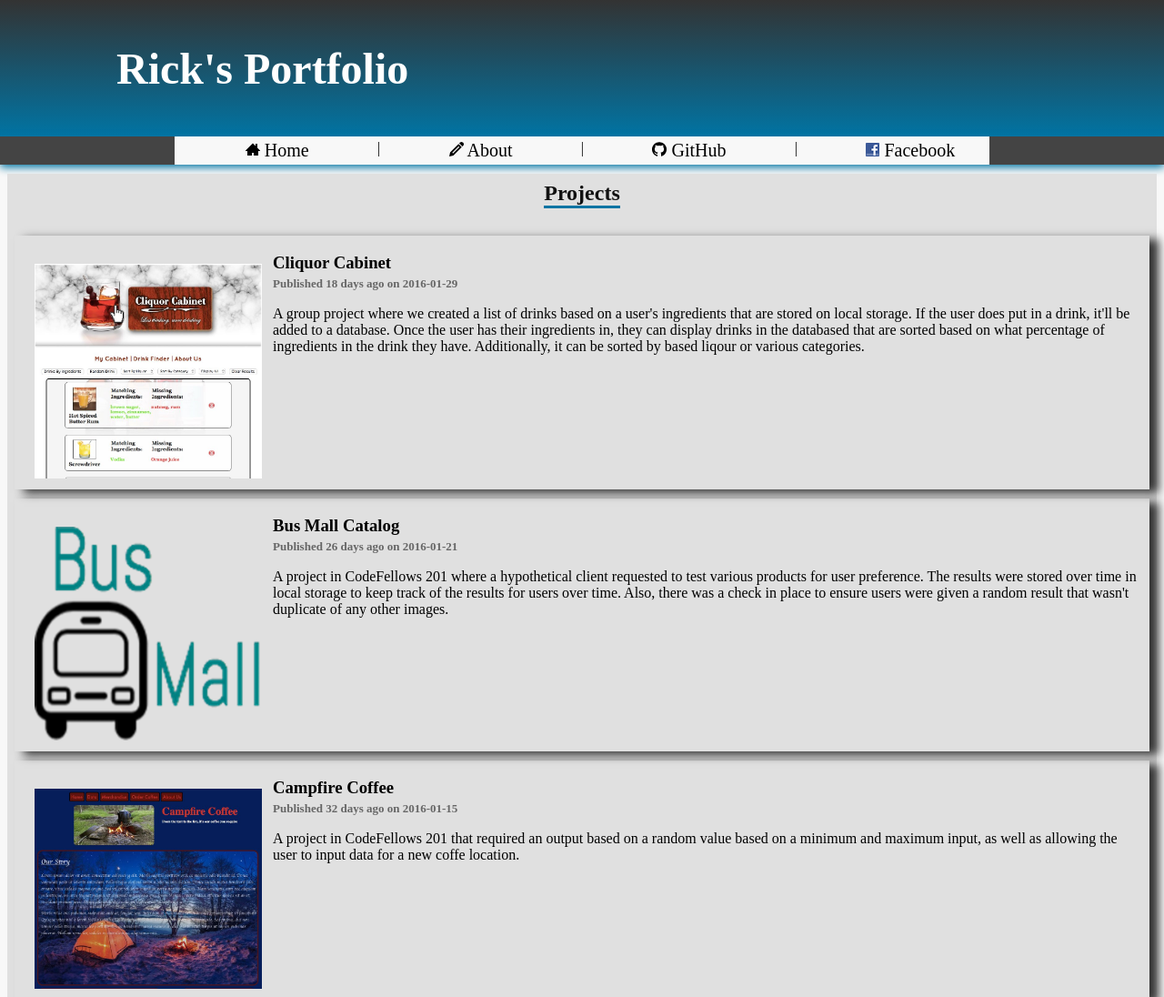
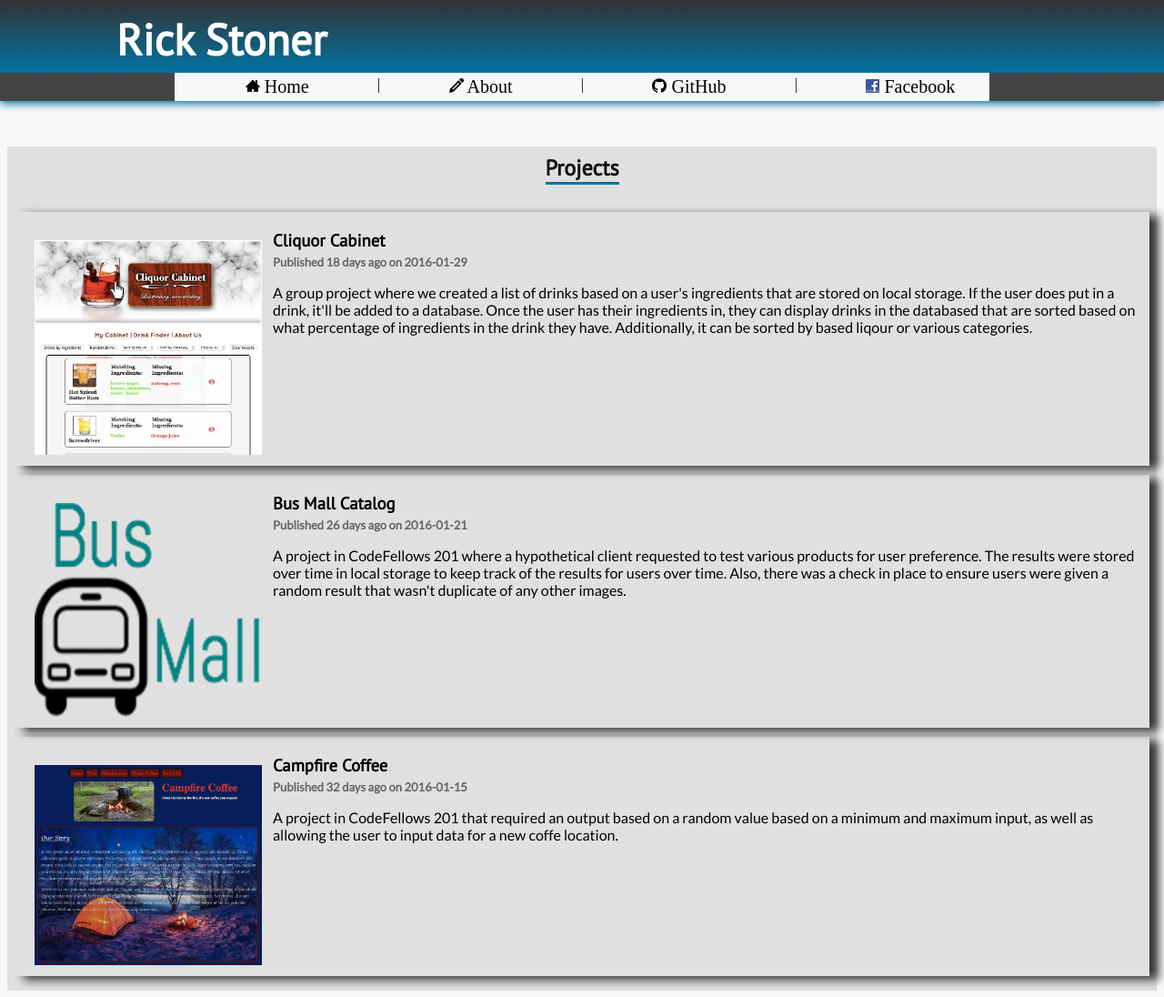
Before and after one commit to rstoner19/portfolio, a website: page index.html in a window 1280 px wide. Shown: the top 1096 px of the page at 91% size. Drawn offline with nearby package versions, Linux system fonts and the light colour scheme.

Commit message:
updated to a better font, reduced header size, navbar scrolls with page now

```diff
--- a/css/base.css
+++ b/css/base.css
@@ -5,20 +5,26 @@ body {
 
 header {
   background-image: -webkit-linear-gradient(#333333,#0174A3);
-  height: 150px;
+  height: 80px;
   display: flex;
   color: white;
   font-size: 1.5rem;
 }
 
+nav {
+  position: static;
+  width: 100%;
+}
+
 /*HEADER STYLES
 =======================================*/
 header > h1 {
-  margin-top: 1em;
+  margin-top: .25em;
   margin-left: 10%;
   width: 95%;
   justify-content: center;
   align-items: center;
+  font-family: 'PT Sans', sans-serif;
 }
 
 h2 {
@@ -26,10 +32,16 @@ h2 {
   border-bottom: solid 3px #0174A3;
   margin-top: .35em;
   align-self: center;
+  font-family: 'PT Sans', sans-serif;
 }
 
 h3 {
   margin-bottom: .2em;
+  font-family: 'PT Sans', sans-serif;
+}
+
+p {
+  font-family: 'Lato', serif;
 }
 
 /*LINK STYLES
--- a/css/layout.css
+++ b/css/layout.css
@@ -9,12 +9,13 @@ ul li {
   font-size: 1.25em;
 }
 
-section{
+section {
   background-color: #E0E0E0;
   display: flex;
   width: 97.5%;
+  margin: auto;
+  margin-top: 50px;
   flex-direction: column;
-  margin: auto;
   padding: 0em .5em 1em .5em;
 }
 
--- a/index.html
+++ b/index.html
@@ -7,6 +7,8 @@
     <link rel="stylesheet" href="css/layout.css">
     <link rel="stylesheet" href="css/icons.css">
     <link rel="stylesheet" href="css/modules.css">
+    <link href='https://fonts.googleapis.com/css?family=PT+Sans|Lato' rel='stylesheet' type='text/css'>
+
 
     <script id="port-template" type="text/x-handlebars-template">
       <article class="clearfix" data="{{category}}">
@@ -20,9 +22,9 @@
   </head>
   <body>
     <header>
-      <h1>Rick's Portfolio</h1>
+      <h1>Rick Stoner</h1>
     </header>
-    <nav class="navbar">
+    <nav id="nav" class="navbar">
       <img src="css/fonts/menu.svg" class="icon-menu" >
       <div>
         <ul>
@@ -50,9 +52,11 @@
 
     <script src="js/portfolio.js"></script>
     <script src="js/app.js"></script>
+    <script src="js/scroll.js"></script>
     <script src="js/portfolioView.js"></script>
     <script src="/js/portfolioController.js"></script>
     <script src="/js/aboutController.js"></script>
     <script src="/js/routes.js"></script>
+
   </body>
 </html>
--- /dev/null
+++ b/js/scroll.js
@@ -0,0 +1,27 @@
+$(function() {
+    // Stick the #nav to the top of the window
+  var nav = $('#nav');
+  var navHomeY = nav.offset().top;
+  console.log(navHomeY);
+  var isFixed = false;
+  var $w = $(window);
+  $w.scroll(function() {
+    var scrollTop = $w.scrollTop();
+    var shouldBeFixed = scrollTop > navHomeY;
+    if (shouldBeFixed && !isFixed) {
+      nav.css({
+        position: 'fixed',
+        top: 0,
+        left: nav.offset().left,
+      });
+      isFixed = true;
+    }
+      else if (!shouldBeFixed && isFixed)
+    {
+        nav.css({
+          position: 'static'
+        });
+        isFixed = false;
+      }
+  });
+});
```
